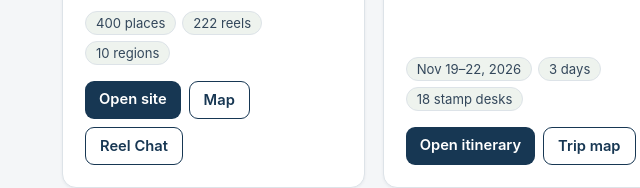
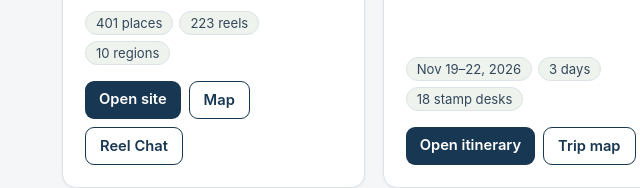
Before and after one commit to harikrishnad1997/hari-pages, a plain HTML site: page index.html in a window 1280 px wide. Shown: the part 526-714 px from the top of the page, 106-746 px from the left. Drawn offline with Linux system fonts and the light colour scheme.

Commit message:
Reel Places totals: 401 places / 223 reels

```diff
--- a/index.html
+++ b/index.html
@@ -43,7 +43,7 @@
       <h2><a target="_blank" rel="noopener" href="https://harikrishnad1997.github.io/reel-places/">Reel Places</a></h2>
       <p class="desc">Locations saved from Instagram reels, divided by region and state — every place has a map pin, what the reel recommended it for, and a link back to the source reel. Built mainly from @amorywild's national-park reels.</p>
       <div class="stats">
-        <span class="stat">400 places</span><span class="stat">222 reels</span><span class="stat">10 regions</span>
+        <span class="stat">401 places</span><span class="stat">223 reels</span><span class="stat">10 regions</span>
       </div>
       <div class="links">
         <a target="_blank" rel="noopener" class="btn" href="https://harikrishnad1997.github.io/reel-places/">Open site</a>
```
